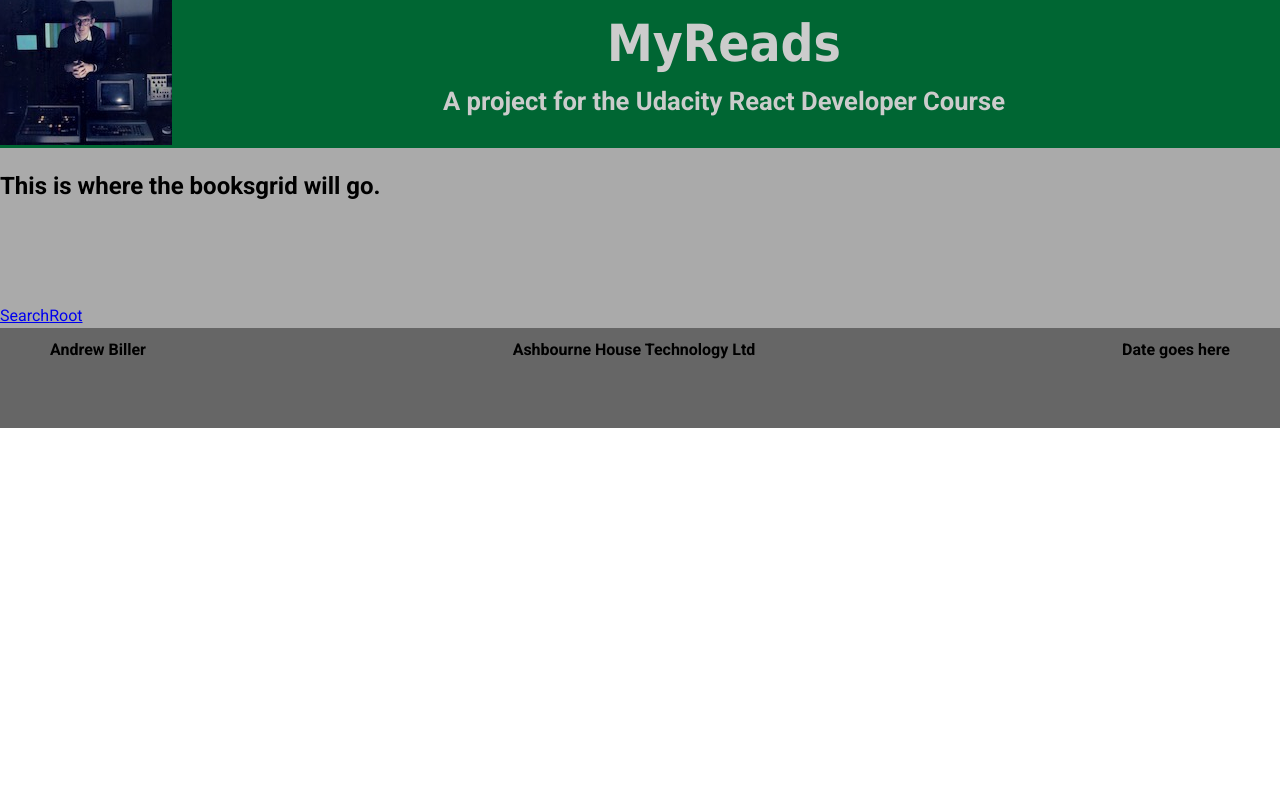
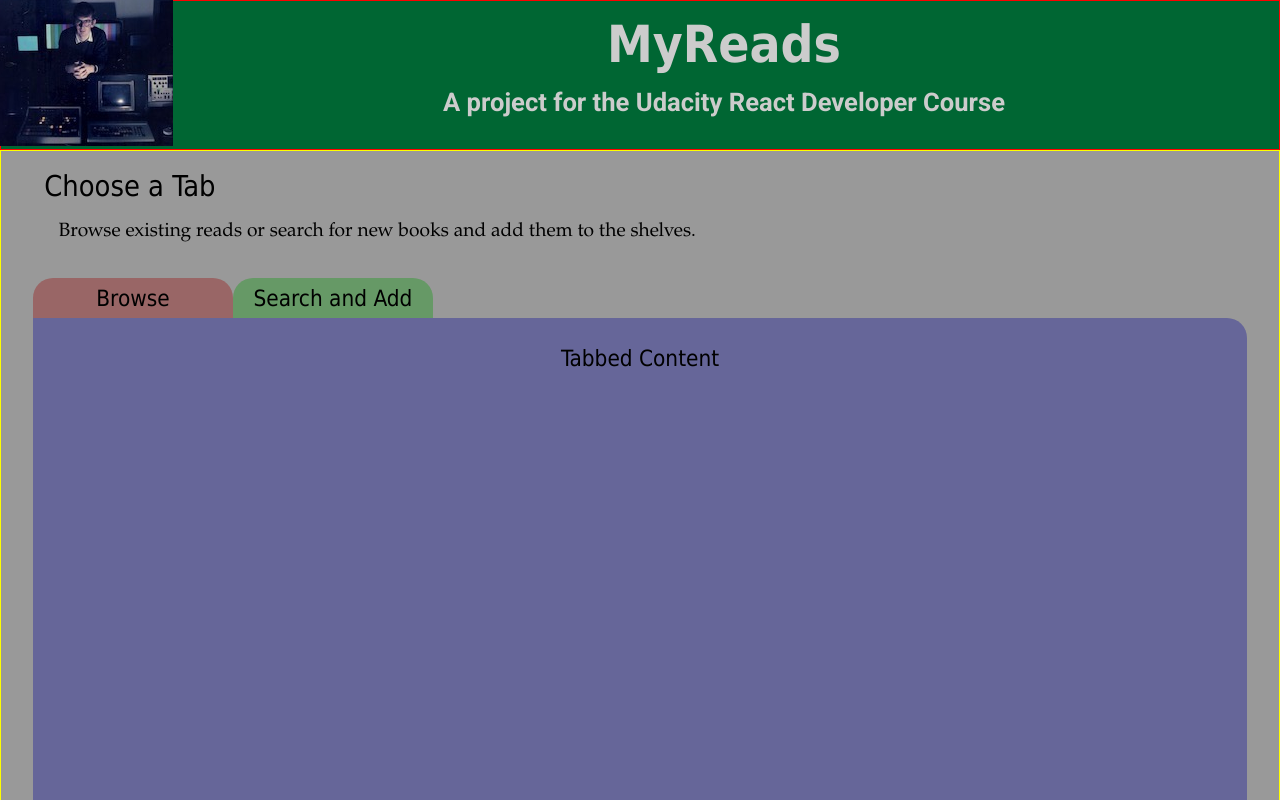
Before and after one commit to ashbournehouse/udacity-react-myreads, a React (Create React App) app: page / in a window 1280 px wide. Shown: the top 800 px of the page. Built offline with nearby package versions, Linux system fonts and the light colour scheme.

Commit message:
Build new visual scaffold wit React 18 and a tabbed layout

```diff
--- a/src/App.css
+++ b/src/App.css
@@ -13,28 +13,35 @@ body{
   background-color: #aaaaaa;
   display: grid;
   grid-template-columns: auto;
-  grid-template-rows: auto auto 100px;
+  grid-template-rows: auto 800px auto;
   grid-template-areas:
   'banner'
   'content'
   'footer';
 }
 
-
 .banner {
   grid-area: banner;
-  display:  inline;
+    /*************************************
+    / Other css properties set locally in
+    /  /Components/Banner/banner.css
+    *************************************/
 }
-
 
 .content {
   grid-area: content;
-  display: inline;
+    /*************************************
+    / Other css properties set locally in
+    /  /Components/Content/content.css
+    *************************************/
 }
 
 .footer {
   grid-area: footer;
-  background-color: #666666;
+    /*************************************
+    / Other css properties set locally in
+    /  /Components/Footer/footer.css
+    *************************************/
 }
 
 /* The sections below now broken out
--- a/src/App.js
+++ b/src/App.js
@@ -8,8 +8,9 @@ import './App.css'
 import './Components/Main/main.css'
 
 import Banner from './Components/Banner/banner.jsx'
+import Content from './Components/Content/content.jsx'
+import Footer from './Components/Footer/footer.jsx'
 import Bookshelf from './Components/Bookshelf/bookshelf.jsx'
-import Footer from './Components/Footer/footer.jsx'
 import Search from './Components/Search/search.jsx'
 import BooksGrid from './Components/BooksGrid/booksgrid.jsx'
 
@@ -112,13 +113,11 @@ class App extends React.Component {
      //
     return (
       <div className="app">
-        <Banner main="MyReads" sub="A project for the Udacity React Developer Course" />
-        <Routes>
-          <Route path="*" element={<BooksGrid />} />
-          <Route path="search" element={<Search />} />
-          <Route path="booksgrid" element={<BooksGrid />} />
-        </Routes>
-       <Footer />
+        <Banner main="MyReads"
+                sub="A project for the Udacity React Developer Course"
+        />
+        <Content />
+        <Footer />
       </div>
     )
   }
--- a/src/Components/Banner/banner.css
+++ b/src/Components/Banner/banner.css
@@ -6,6 +6,10 @@
   align-items: stretch;
   margin: 0; border: 0; padding: 0;
 }
+.banner-content {
+  border: 1px solid red;
+}
+
 
 .banner-image {
   margin: -4px; border: 0; padding: 0;
--- /dev/null
+++ b/src/Components/Content/content.css
@@ -0,0 +1,69 @@
+/* content classes css*/
+
+.content {
+	background-color: #999999;
+  margin: 0; border: 0; padding: 0;
+}
+.content {
+	border: 1px solid yellow;
+}
+.content h2 {
+  font-family: 'Avant Garde', 'Tahoma', 'Arial', 'Sans-Serif';
+	font-size: 1.8em;
+	font-weight: lighter;
+	color: #000000;
+	margin: 0.5em 0 0 1.5em; border: 0; padding: 0;
+}
+.content p {
+  font-family: 'Palatino', 'Tahoma', 'Arial', 'Serif';
+	font-size: 1.2em;
+	font-weight: normal;
+	color: #000000;
+	margin: 0.5em 0 1.6em 3em; border: 0; padding: 0;
+}
+
+.tabs-holder {
+	height: 80%;
+	width: 95%;
+	background-color: transparent;
+	display: grid;
+	grid-gap: 0px;
+  grid-template-columns: 200px 200px 1fr;
+  grid-template-rows: 40px auto;
+  grid-template-areas:
+  "tab-1 tab-2 spare"
+  "tabbed-content tabbed-content tabbed-content";
+  margin: auto; border: 0; padding: 0;
+}
+
+.tab-1, .tab-2 {
+	border-top-left-radius: 20px;
+	border-top-right-radius: 20px;
+	margin: 0; border: 0; padding: 0;
+}
+.tab-1 h4, .tab-2 h4, .tabbed-content h4 {
+	width: 90%;
+	text-align: center;
+  font-family: 'Avant Garde', 'Tahoma', 'Arial', 'Sans-Serif';
+	font-size: 1.4em;
+	font-weight:  lighter;
+	color: #000000;
+	margin: auto; border: 0; padding: 2% 0;
+}
+.tab-1 {
+	grid-area: tab-1;
+	background-color: #996666;
+}
+.tab-2 {
+	grid-area: tab-2;
+	background-color: #669966;
+}
+.tabbed-content {
+	grid-area: tabbed-content;
+	background-color: #666699;
+	text-align: center;
+	margin: 0; border: 0; padding: 0;
+	border-top-right-radius: 20px;
+	border-bottom-left-radius: 20px;
+	border-bottom-right-radius: 20px;
+}
--- /dev/null
+++ b/src/Components/Content/content.jsx
@@ -0,0 +1,34 @@
+/*************************************************
+   This stateless functional component merely
+   displays a 'branded' footer with a very small
+   amount of useful information.
+*************************************************/
+import React from 'react';
+
+import './content.css';
+
+function Content(props) {
+   return (
+      <div className="content">
+         <h2>Choose a Tab</h2>
+         <p>Browse existing reads or search for new books and add them to the shelves.</p>
+         <div className="tabs-holder">
+            <div className="tab-1"><h4>Browse</h4></div>
+            <div className="tab-2"><h4>Search and Add</h4></div>
+            <div className="tabbed-content"><h4>Tabbed Content</h4></div>
+         </div>
+      </div>
+   )
+}
+
+export default Content
+
+/*
+
+       <Routes>
+         <Route path="*" element={<BooksGrid />} />
+         <Route path="search" element={<Search />} />
+         <Route path="booksgrid" element={<BooksGrid />} />
+       </Routes>
+
+*/
--- a/src/Components/Footer/footer.css
+++ b/src/Components/Footer/footer.css
@@ -11,11 +11,15 @@
 	background-color: #666666;
   margin: 0; border: 0; padding: 0;
 }
+.footer {
+	border: 1px solid #00ff00;
+}
 
 .footerLeft, .footerCentre, .footerRight {
 	flex-grow: 1;
 	height: 100%;
 	font-size: 1em;
+	color: #cccccc;
   margin: 0; border: 0; padding: 10px 50px;
 }
 .footerLeft {text-align: left;}
--- a/src/index.js
+++ b/src/index.js
@@ -13,9 +13,11 @@ root.render(
 	<BrowserRouter>
 		<Routes>
 			<Route exact path="/" element={<App />}>
+			{/*}
 				<Route path="search" element={<Search />} />
 				<Route path="booksgrid" element={<Booksgrid />} />
 				<Route path="*" element={<Booksgrid />} />
+			*/}
 			</Route>
 		</Routes>
 	</BrowserRouter>
```
